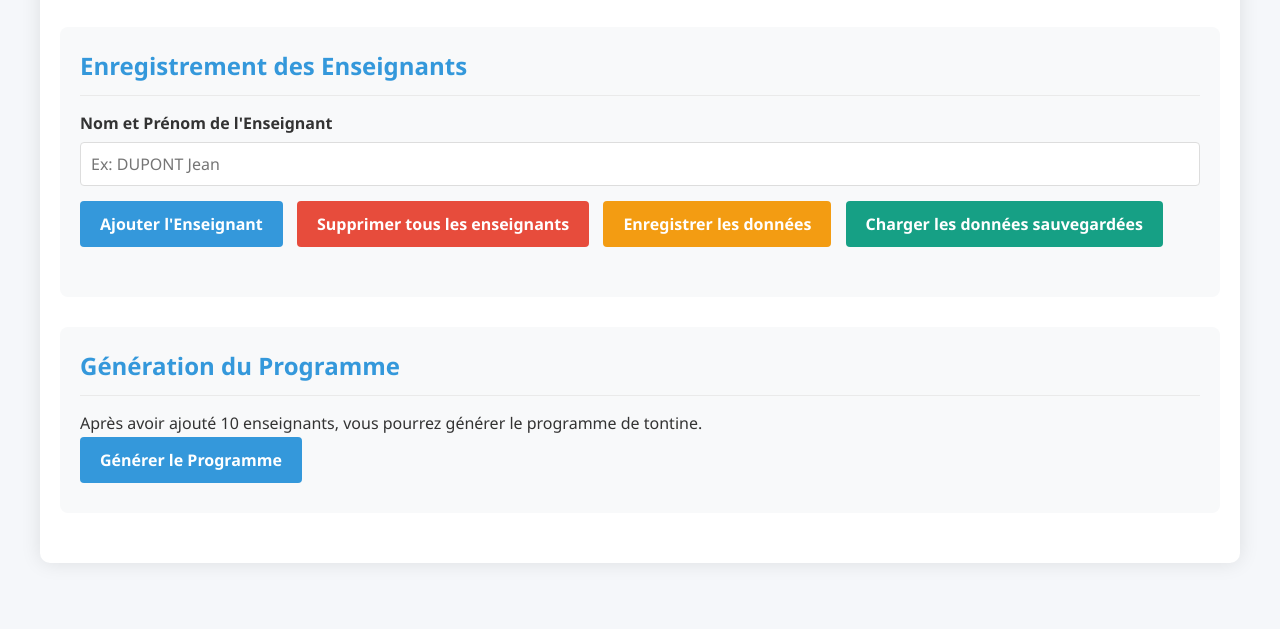
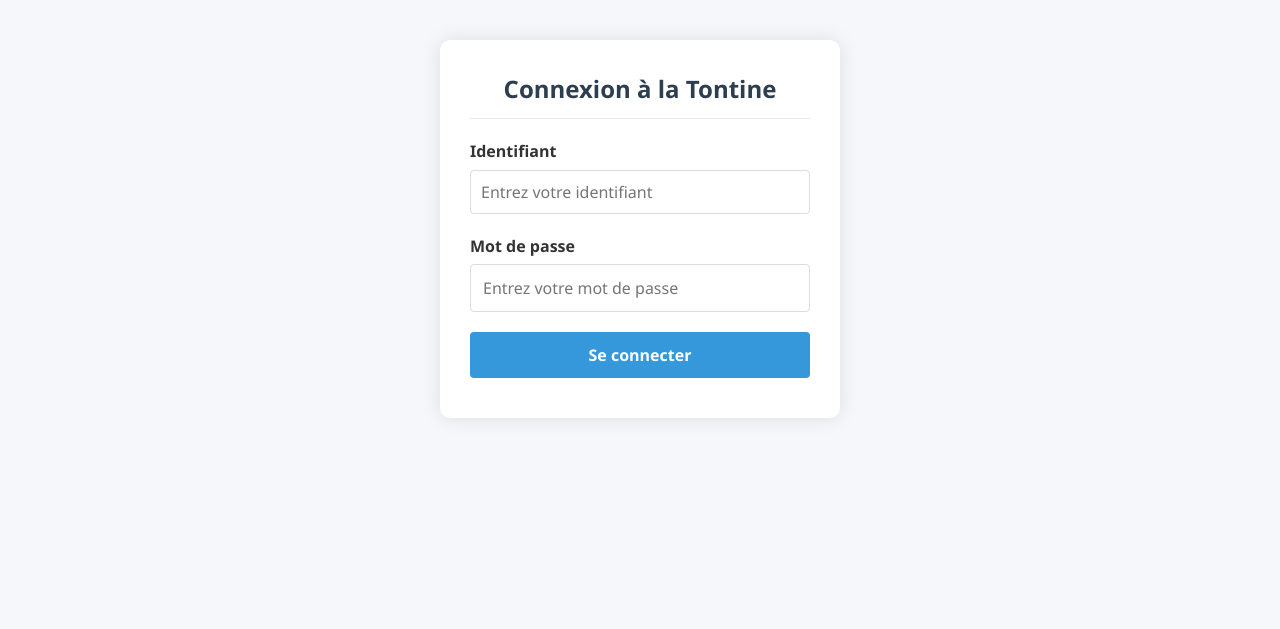
Before and after one commit to jeanskodoc/TONTINE, a plain HTML site: page planning tontine.html in a window 1280 px wide. Shown: the part 171-800 px from the top of the page. Drawn offline with Linux system fonts and the light colour scheme.

Commit message:
Update planning tontine.html

```diff
--- a/planning tontine.html
+++ b/planning tontine.html
@@ -17,15 +17,78 @@
             color: #333;
             line-height: 1.6;
             padding: 20px;
+            display: flex;
+            justify-content: center;
+            align-items: center;
+            min-height: 100vh;
+        }
+
+        .login-container {
+            background-color: white;
+            border-radius: 10px;
+            box-shadow: 0 0 20px rgba(0, 0, 0, 0.1);
+            padding: 30px;
+            width: 100%;
+            max-width: 400px;
+        }
+
+        .login-container h2 {
+            text-align: center;
+            color: #2c3e50;
+            margin-bottom: 20px;
+        }
+
+        .login-form .form-group {
+            margin-bottom: 20px;
+        }
+
+        .login-form label {
+            display: block;
+            margin-bottom: 5px;
+            font-weight: 600;
+        }
+
+        .login-form input {
+            width: 100%;
+            padding: 12px;
+            border: 1px solid #ddd;
+            border-radius: 4px;
+            font-size: 16px;
+        }
+
+        .login-btn {
+            width: 100%;
+            background-color: #3498db;
+            color: white;
+            border: none;
+            padding: 12px;
+            border-radius: 4px;
+            cursor: pointer;
+            font-size: 16px;
+            font-weight: 600;
+            transition: background-color 0.3s;
+        }
+
+        .login-btn:hover {
+            background-color: #2980b9;
+        }
+
+        .error-message {
+            color: #e74c3c;
+            text-align: center;
+            margin-top: 15px;
+            display: none;
         }
 
         .container {
+            display: none;
             max-width: 1200px;
             margin: 0 auto;
             background-color: white;
             border-radius: 10px;
             box-shadow: 0 0 20px rgba(0, 0, 0, 0.1);
             padding: 20px;
+            width: 100%;
         }
 
         header {
@@ -140,6 +203,17 @@
             background-color: #1abc9c;
         }
 
+        button.logout {
+            background-color: #7f8c8d;
+            position: absolute;
+            top: 20px;
+            right: 20px;
+        }
+
+        button.logout:hover {
+            background-color: #636e72;
+        }
+
         table {
             width: 100%;
             border-collapse: collapse;
@@ -184,7 +258,7 @@
             display: none;
         }
 
-        .error-message {
+        .error-container {
             background-color: #f8d7da;
             color: #721c24;
             padding: 15px;
@@ -324,7 +398,25 @@
     </style>
 </head>
 <body>
-    <div class="container">
+    <div class="login-container" id="loginContainer">
+        <h2>Connexion à la Tontine</h2>
+        <form class="login-form" onsubmit="event.preventDefault(); login();">
+            <div class="form-group">
+                <label for="username">Identifiant</label>
+                <input type="text" id="username" placeholder="Entrez votre identifiant" required>
+            </div>
+            <div class="form-group">
+                <label for="password">Mot de passe</label>
+                <input type="password" id="password" placeholder="Entrez votre mot de passe" required>
+            </div>
+            <button type="submit" class="login-btn">Se connecter</button>
+            <div class="error-message" id="loginError">Identifiant ou mot de passe incorrect</div>
+        </form>
+    </div>
+
+    <div class="container" id="appContainer">
+        <button class="logout no-print" onclick="logout()">Déconnexion</button>
+
         <header>
             <h1>Gestion de Tontine pour Enseignants</h1>
             <p class="description">Générateur de programme de tontine équitable pour 10 enseignants avec 4 groupes de cotisation</p>
@@ -334,8 +426,7 @@
             Programme généré avec succès! Vous pouvez maintenant visualiser et imprimer le planning.
         </div>
 
-        <div class="error-message" id="errorMessage">
-        </div>
+        <div class="error-container" id="errorMessage"></div>
 
         <div class="section">
             <h2>Enregistrement des Enseignants</h2>
@@ -412,6 +503,7 @@
     </div>
 
     <script>
+        // Variables globales
         let teachers = [];
         let programGenerated = false;
         let currentFilter = {
@@ -420,16 +512,58 @@
             group: 'all'
         };
 
-        // Charger les données au démarrage si elles existent
-        document.addEventListener('DOMContentLoaded', function() {
-            const savedData = localStorage.getItem('tontineData');
-            if (savedData) {
-                if (confirm('Des données sauvegardées existent. Voulez-vous les charger?')) {
+        // Identifiants de connexion
+        const CORRECT_USERNAME = "KOLA";
+        const CORRECT_PASSWORD = "KOLA1@";
+
+        // Vérifier si l'utilisateur est déjà connecté
+        function checkAuth() {
+            const isLoggedIn = localStorage.getItem('tontineLoggedIn');
+            if (isLoggedIn === 'true') {
+                document.getElementById('loginContainer').style.display = 'none';
+                document.getElementById('appContainer').style.display = 'block';
+
+                // Charger les données sauvegardées si elles existent
+                const savedData = localStorage.getItem('tontineData');
+                if (savedData) {
                     loadData();
                 }
             }
-        });
+        }
 
+        // Fonction de connexion
+        function login() {
+            const username = document.getElementById('username').value;
+            const password = document.getElementById('password').value;
+
+            if (username === CORRECT_USERNAME && password === CORRECT_PASSWORD) {
+                // Connexion réussie
+                localStorage.setItem('tontineLoggedIn', 'true');
+                document.getElementById('loginContainer').style.display = 'none';
+                document.getElementById('appContainer').style.display = 'block';
+
+                // Charger les données sauvegardées si elles existent
+                const savedData = localStorage.getItem('tontineData');
+                if (savedData) {
+                    loadData();
+                }
+            } else {
+                // Afficher l'erreur de connexion
+                document.getElementById('loginError').style.display = 'block';
+            }
+        }
+
+        // Fonction de déconnexion
+        function logout() {
+            localStorage.removeItem('tontineLoggedIn');
+            document.getElementById('loginContainer').style.display = 'block';
+            document.getElementById('appContainer').style.display = 'none';
+            document.getElementById('username').value = '';
+            document.getElementById('password').value = '';
+            document.getElementById('loginError').style.display = 'none';
+        }
+
+        // Afficher un message
         function showMessage(message, isSuccess = true) {
             const messageElement = isSuccess ?
                 document.getElementById('successMessage') :
@@ -443,11 +577,14 @@
             messageElement.style.display = 'block';
             otherElement.style.display = 'none';
 
-            setTimeout(() => {
-                messageElement.style.display = 'none';
-            }, 3000);
+            if (isSuccess) {
+                setTimeout(() => {
+                    messageElement.style.display = 'none';
+                }, 3000);
+            }
         }
 
+        // Ajouter un enseignant
         function addTeacher() {
             const nameInput = document.getElementById('teacherName');
             const name = nameInput.value.trim();
@@ -479,6 +616,7 @@
             showMessage('Enseignant ajouté avec succès');
         }
 
+        // Mettre à jour la liste des enseignants
         function updateTeacherList() {
             const teacherList = document.getElementById('teacherList');
             teacherList.innerHTML = '';
@@ -494,6 +632,7 @@
             });
         }
 
+        // Sauvegarder les données
         function saveData() {
             try {
                 const dataToSave = {
@@ -508,6 +647,7 @@
             }
         }
 
+        // Charger les données
         function loadData() {
             try {
                 const savedData = localStorage.getItem('tontineData');
@@ -536,6 +676,7 @@
             }
         }
 
+        // Générer le programme
         function generateProgram() {
             if (teachers.length !== 10) {
                 showMessage('Veuillez ajouter exactement 10 enseignants', false);
@@ -653,6 +794,7 @@
             document.getElementById('programSection').scrollIntoView({ behavior: 'smooth' });
         }
 
+        // Générer le tableau d'un groupe
         function generateGroupTable(groupName, collectionAmount, order, groupValue) {
             let tableHTML = `
                 <h3>Groupe ${groupName} - Ramassage: ${collectionAmount}</h3>
@@ -703,6 +845,7 @@
             return tableHTML;
         }
 
+        // Fonctions de filtrage
         function filterByTeacher() {
             const teacherId = document.getElementById('teacherFilter').value;
             currentFilter.teacher = teacherId;
@@ -721,6 +864,7 @@
             showTeacherDetails();
         }
 
+        // Afficher les détails de l'enseignant
         function showTeacherDetails() {
             if (!programGenerated) return;
 
@@ -811,10 +955,12 @@
             });
         }
 
+        // Imprimer les enseignants filtrés
         function printFilteredTeachers() {
             window.print();
         }
 
+        // Imprimer la fiche d'un enseignant
         function printTeacher(teacherId) {
             // Sauvegarder l'état actuel des filtres
             const currentTeacherFilter = currentFilter.teacher;
@@ -854,6 +1000,7 @@
             }, 500);
         }
 
+        // Réinitialiser les données
         function resetData() {
             if (confirm("Êtes-vous sûr de vouloir supprimer toutes les données? Cette action est irréversible.")) {
                 teachers = [];
@@ -882,6 +1029,9 @@
                 showMessage('Données réinitialisées avec succès');
             }
         }
+
+        // Vérifier l'authentification au chargement de la page
+        window.onload = checkAuth;
     </script>
 </body>
 </html>
```
